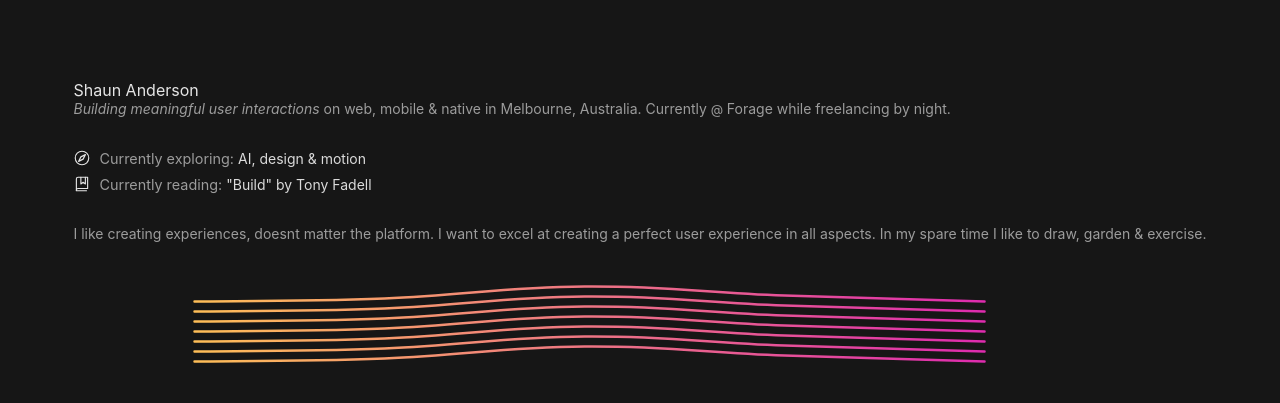
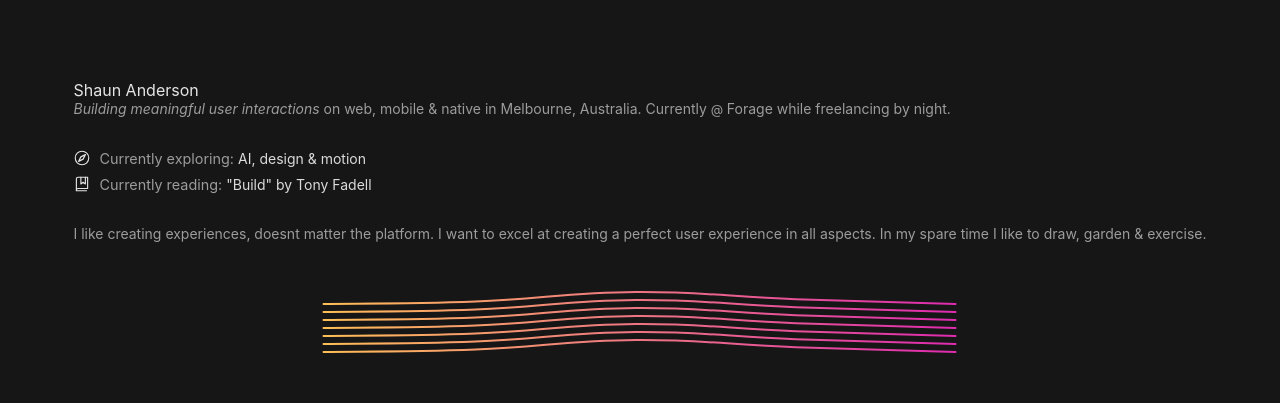
Before and after one commit to Shaun-Anderson/folio, an Astro site: page / in a window 1280 px wide. Shown: the top 403 px of the page. Built offline with nearby package versions, Linux system fonts and the light colour scheme; Astro itself is replaced by a stand-in of ours; a web font is replaced by a local one.

Commit message:
fixed up svg sizing

```diff
--- a/src/components/Divider.astro
+++ b/src/components/Divider.astro
@@ -14,9 +14,7 @@
     width={"100%"}
     xmlns="http://www.w3.org/2000/svg"
     version="1.1"
-    xmlns:xlink="http://www.w3.org/1999/xlink"
-    xmlns:svgjs="http://svgjs.dev/svgjs"
-    viewBox="400 350 100 100"
+    viewBox="300 340 200 125"
     opacity="1"
     ><defs
       ><linearGradient
```
